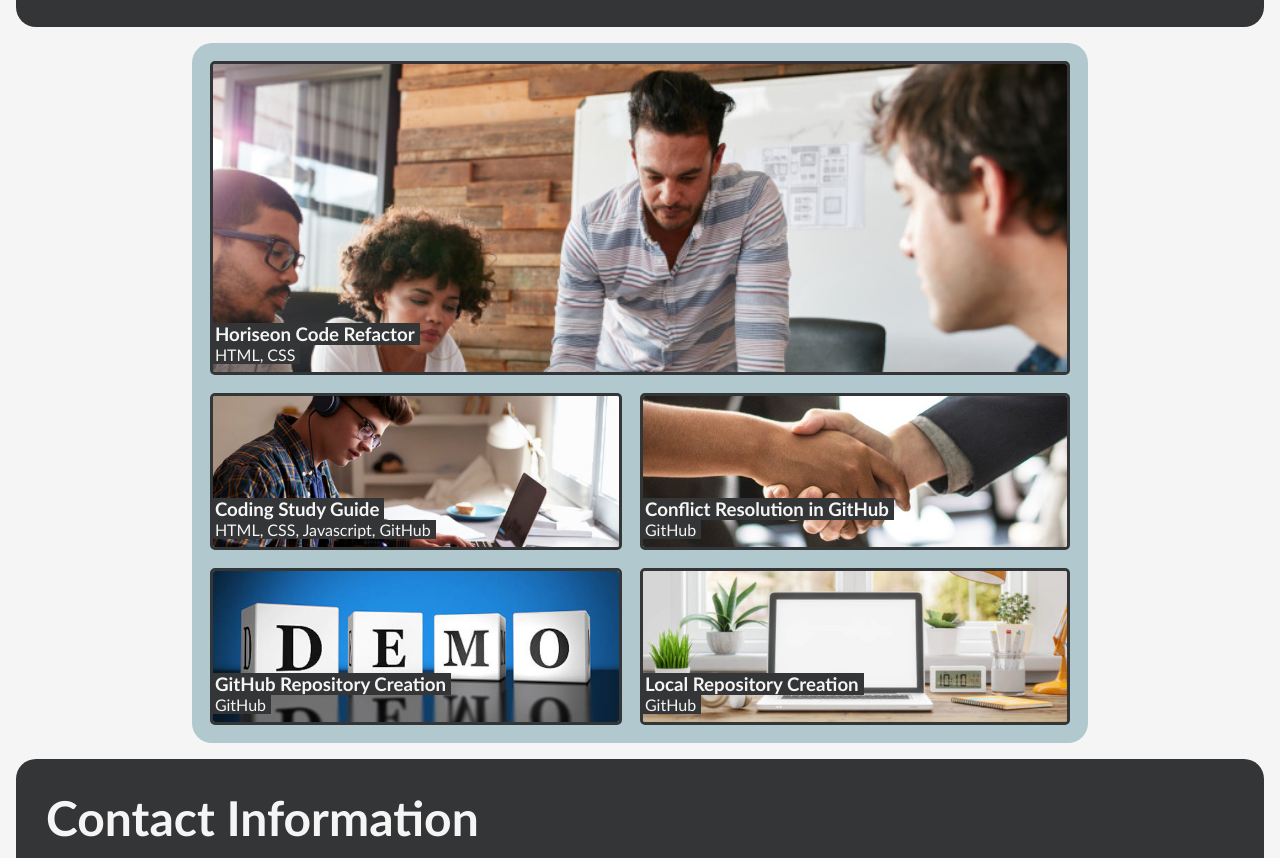
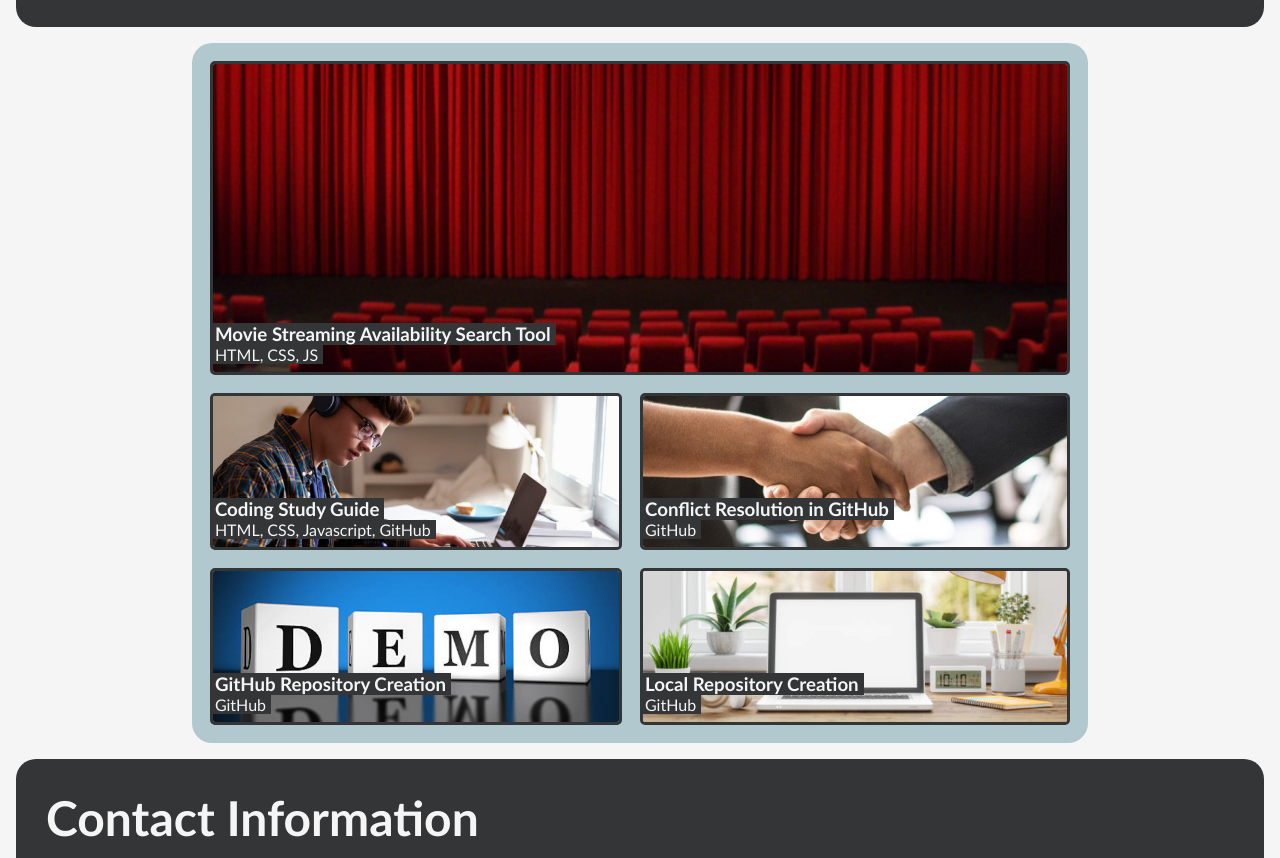
Before and after one commit to ottobisno/practice-portfolio, a plain HTML site: page index.html in a window 1280 px wide. Shown: the part 846-1704 px from the top of the page. Drawn offline with Linux system fonts and the light colour scheme.

Commit message:
Updated primary project

```diff
--- a/index.html
+++ b/index.html
@@ -36,11 +36,11 @@
         </section>
         <section class="projects-sub">
             <div id="project-1">
-                <a href="https://github.com/ottobisno/horiseon-code-refactor">
-                <img src="./assets/images/horiseon-code-refactor.jpg"/>
+                <a href="https://ottobisno.github.io/moviestreamAvail/">
+                <img src="./assets/images/movie-search-app.jpg"/>
                 </a>
-                    <h3 class="project-text-h3">Horiseon Code Refactor</h3>
-                    <p class="project-text-p">HTML, CSS</p>
+                    <h3 class="project-text-h3">Movie Streaming Availability Search Tool</h3>
+                    <p class="project-text-p">HTML, CSS, JS</p>
             </div>
             <div class="projects-2-5 left-card">
                 <a href="https://github.com/ottobisno/prework-study-guide">
```
Also changed, not shown: assets/images/horiseon-code-refactor.jpg (deleted), assets/images/movie-search-app.jpg (added).
